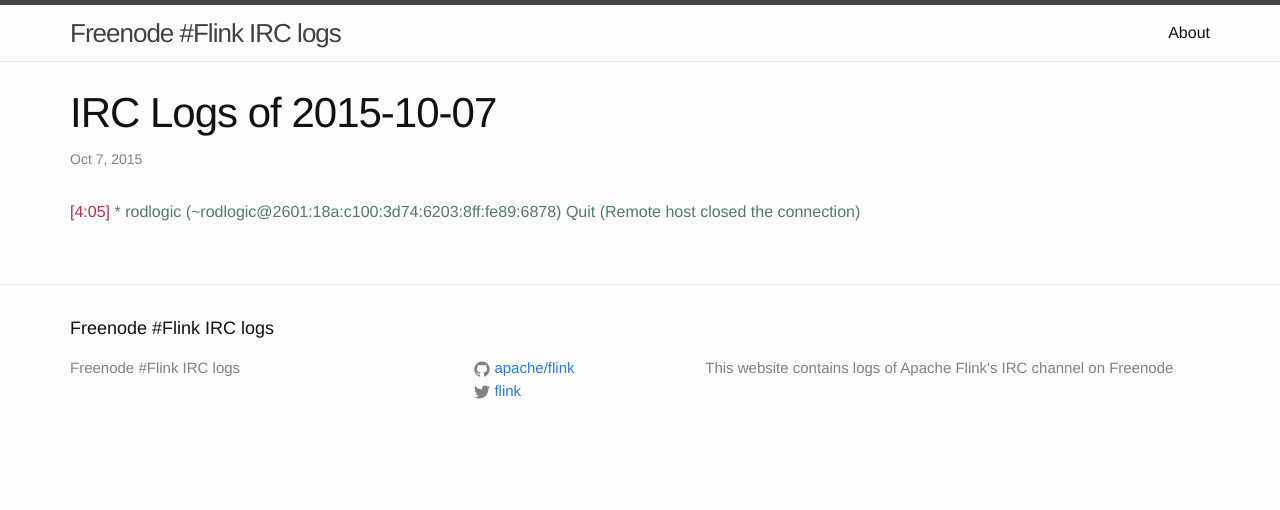
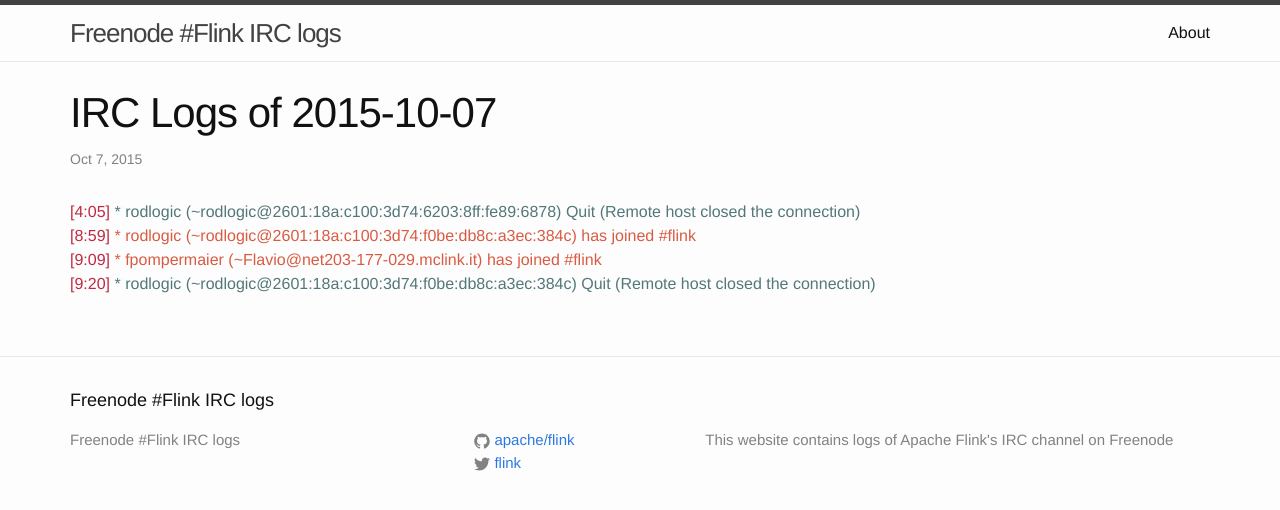
Before and after one commit to flink-irc-logs/flink-irc-logs.github.io, a Jekyll site: the page built from _posts/2015-10-07-logs.markdown, in a window 1280 px wide. Shown: the top 510 px of the page. Built offline with Jekyll 4.4.1, drawn with Linux system fonts in a browser that asks for light colours.

Commit message:
Update of the logs on Wed Oct  7 09:24:09 CEST 2015

```diff
--- a/_posts/2015-10-07-logs.markdown
+++ b/_posts/2015-10-07-logs.markdown
@@ -5,3 +5,6 @@
 categories: irc logs
 ---
 <span class="irc-date">[4:05]</span> <span class="irc-navy">* rodlogic (~rodlogic@2601:18a:c100:3d74:6203:8ff:fe89:6878) Quit (Remote host closed the connection)</span><br />
+<span class="irc-date">[8:59]</span> <span class="irc-green">* rodlogic (~rodlogic@2601:18a:c100:3d74:f0be:db8c:a3ec:384c) has joined #flink</span><br />
+<span class="irc-date">[9:09]</span> <span class="irc-green">* fpompermaier (~Flavio@net203-177-029.mclink.it) has joined #flink</span><br />
+<span class="irc-date">[9:20]</span> <span class="irc-navy">* rodlogic (~rodlogic@2601:18a:c100:3d74:f0be:db8c:a3ec:384c) Quit (Remote host closed the connection)</span><br />
```
